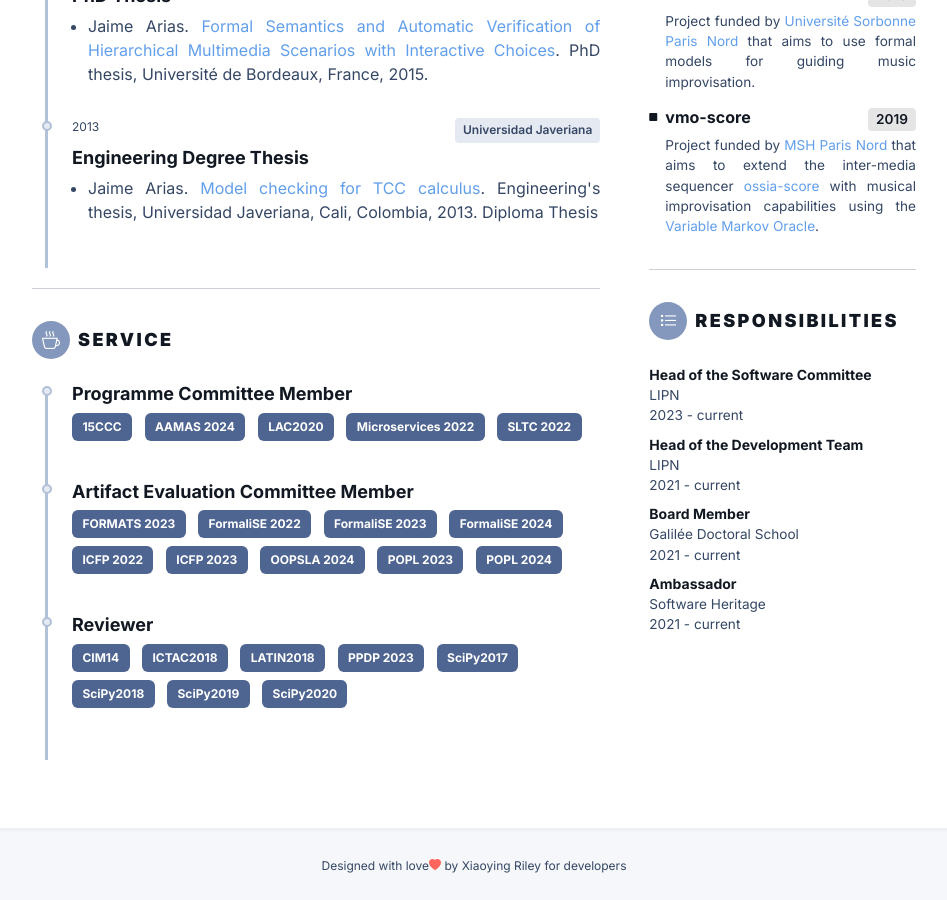
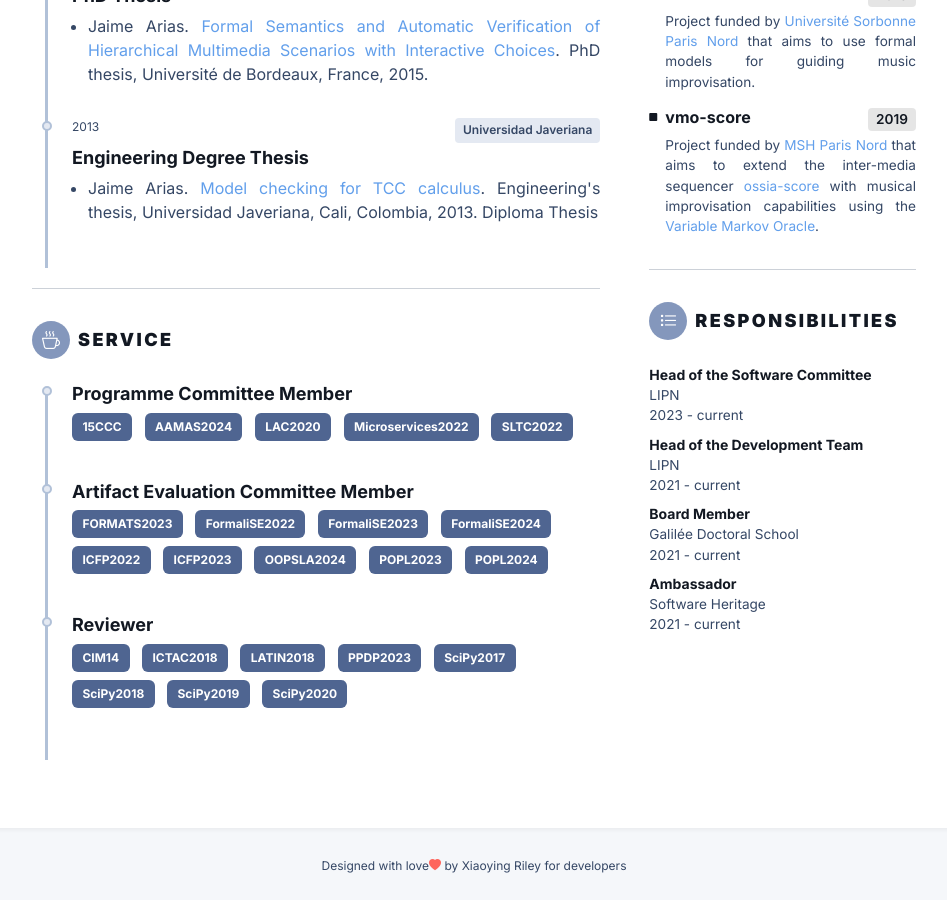
Before and after one commit to himito/himito.github.io, a Jekyll site: the page built from index.md, in a window 1280 px wide and 900 px high, scrolled down 1069 px. Shown: the whole window, without its empty margins (166-1113 px from the left). Built offline with Jekyll 4.4.1, drawn with Linux system fonts in a browser that asks for light colours; nearby versions of some CDN libraries; some web fonts are replaced; library files that are not in the unit come from our copies.

Commit message:
fix sorting

```diff
--- a/_data/service.yml
+++ b/_data/service.yml
@@ -1,13 +1,13 @@
 - title: "Programme Committee Member"
   events:
     - title: 23rd International Conference on Autonomous Agents and Multi-Agent Systems)
-      acronym: AAMAS 2024
+      acronym: AAMAS2024
       year: 2024
     - title: Latin American Symposium on Theory of Computation
-      acronym: SLTC 2022
+      acronym: SLTC2022
       year: 2022
     - title: International Conference on Microservices 2022
-      acronym: Microservices 2022
+      acronym: Microservices2022
       year: 2022
     - title: 15 Congreso Colombiano de Computación
       acronym: 15CCC
@@ -19,37 +19,37 @@
 - title: "Artifact Evaluation Committee Member"
   events:
     - title: International Conference on Formal Methods in Software Engineering
-      acronym: FormaliSE 2024
+      acronym: FormaliSE2024
       year: 2024
     - title: ACM SIGPLAN International Conference on Object-Oriented Programming Systems, Languages, and Application
-      acronym: OOPSLA 2024
+      acronym: OOPSLA2024
       year: 2024
     - title: 51st ACM SIGPLAN Symposium on Principles of Programming Languages
-      acronym: POPL 2024
+      acronym: POPL2024
       year: 2024
     - title: 28th ACM SIGPLAN International Conference on Functional Programming
-      acronym: ICFP 2023
+      acronym: ICFP2023
       year: 2023
     - title: International Conference on Formal Modeling and Analysis of Timed Systems
-      acronym: FORMATS 2023
+      acronym: FORMATS2023
       year: 2023
     - title: International Conference on Formal Methods in Software Engineering
-      acronym: FormaliSE 2023
+      acronym: FormaliSE2023
       year: 2023
     - title: 50th ACM SIGPLAN Symposium on Principles of Programming Languages
-      acronym: POPL 2023
+      acronym: POPL2023
       year: 2023
     - title: 27th ACM SIGPLAN International Conference on Functional Programming
-      acronym: ICFP 2022
+      acronym: ICFP2022
       year: 2022
     - title: International Conference on Formal Methods in Software Engineering
-      acronym: FormaliSE 2022
+      acronym: FormaliSE2022
       year: 2022
 
 - title: "Reviewer"
   events:
     - title: 25th International Symposium on Principles and Practice of Declarative Programming
-      acronym: PPDP 2023
+      acronym: PPDP2023
       year: 2023
     - title: 19th Annual Scientific Computing with Python conference
       acronym: SciPy2020
```
Also changed, not shown: _data/social.yml (+4 -4 lines).
